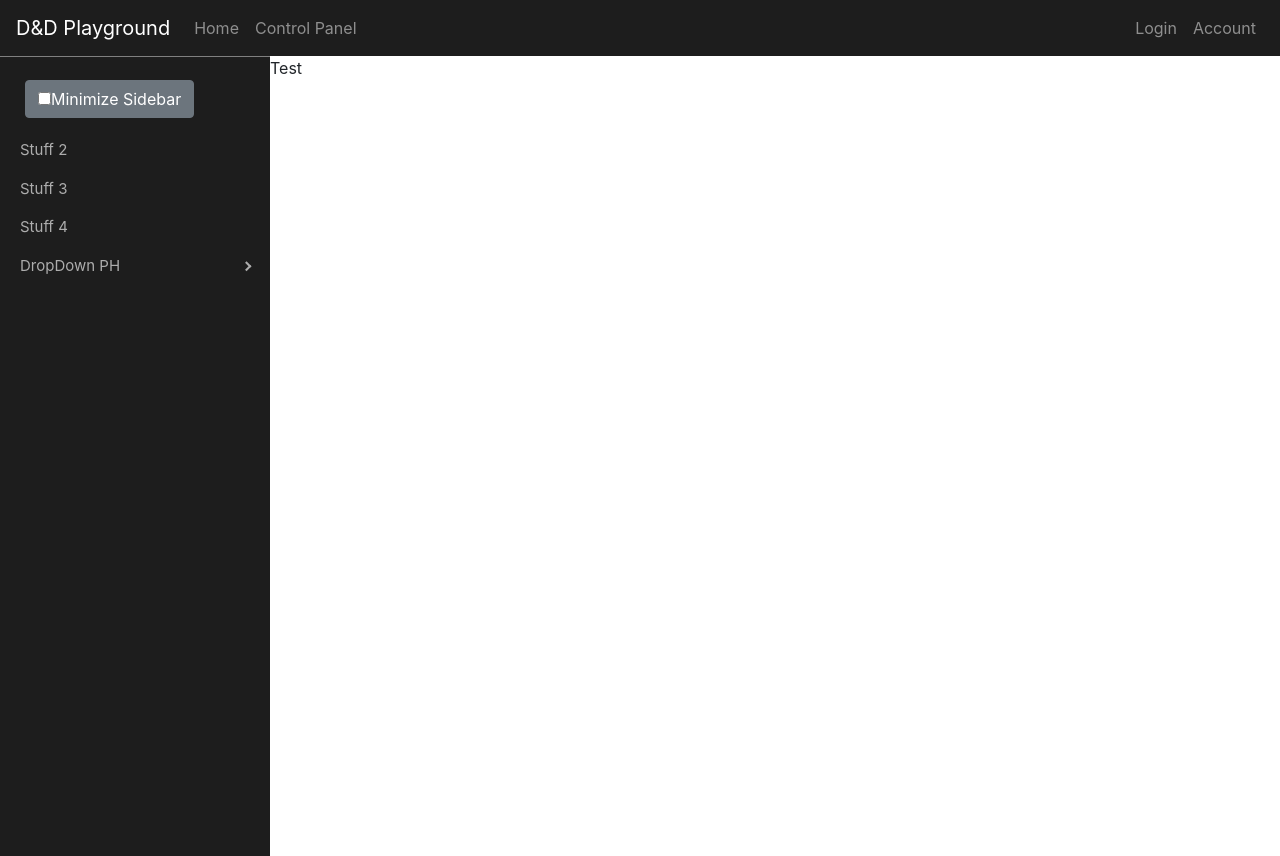
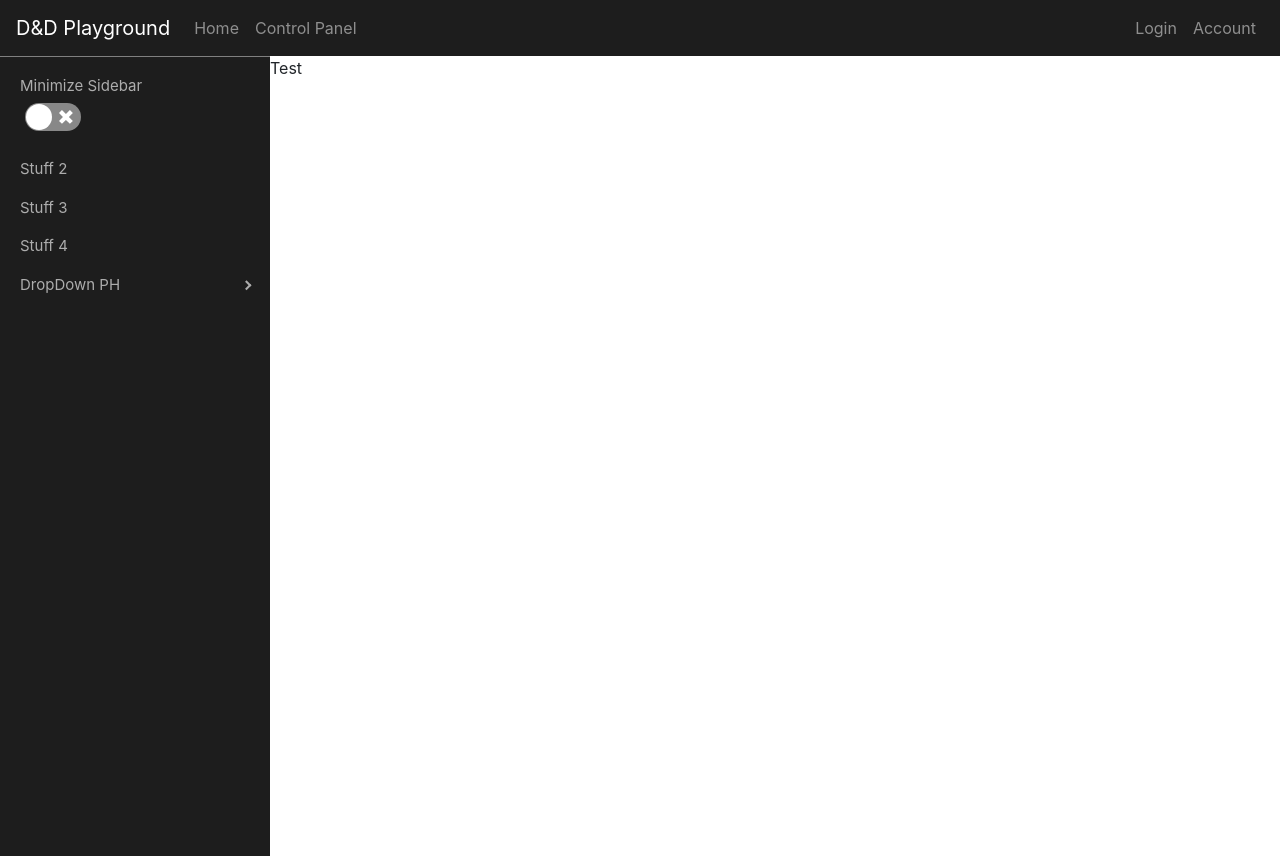
Before and after one commit to williammabernathy/Character_Sheet, a React (Create React App) app: page /controlpanel in a window 1280 px wide. Built offline with nearby package versions, Linux system fonts and the light colour scheme.

Commit message:
Changed button style for toggling sidebar

```diff
--- a/src/Components/SideBar/SideBar.js
+++ b/src/Components/SideBar/SideBar.js
@@ -1,12 +1,13 @@
 import React from 'react';
 import { ProSidebar, Menu, MenuItem, SubMenu, SidebarContent } from 'react-pro-sidebar';
 import ToggleButton from 'react-bootstrap/ToggleButton';
+import Switch from "react-switch";
 import 'react-pro-sidebar/dist/css/styles.css';
 import './SideBar.css'
 
 class SideBar extends React.Component {
-    constructor(props) {
-        super(props);
+    constructor() {
+        super();
 
         this.state = {
             collapsed: false
@@ -31,13 +32,11 @@ class SideBar extends React.Component {
                     <SidebarContent>
                         <Menu iconShape="square">
                             <MenuItem>
-                                <ToggleButton className="sidebarToggleButton"
-                                    type="checkbox"
+                                Minimize Sidebar<br/>
+                                <Switch className="sidebarToggleButton"
                                     variant="secondary"
                                     checked={this.state.collapsed}
-                                    onChange={(e) => this.handleCollapseToggle(e.currentTarget.checked)}>
-                                    Minimize Sidebar
-                                    </ToggleButton>
+                                    onChange={this.handleCollapseToggle}/>
                             </MenuItem>
                             <MenuItem>Stuff 2</MenuItem>
                             <MenuItem>Stuff 3</MenuItem>
```
